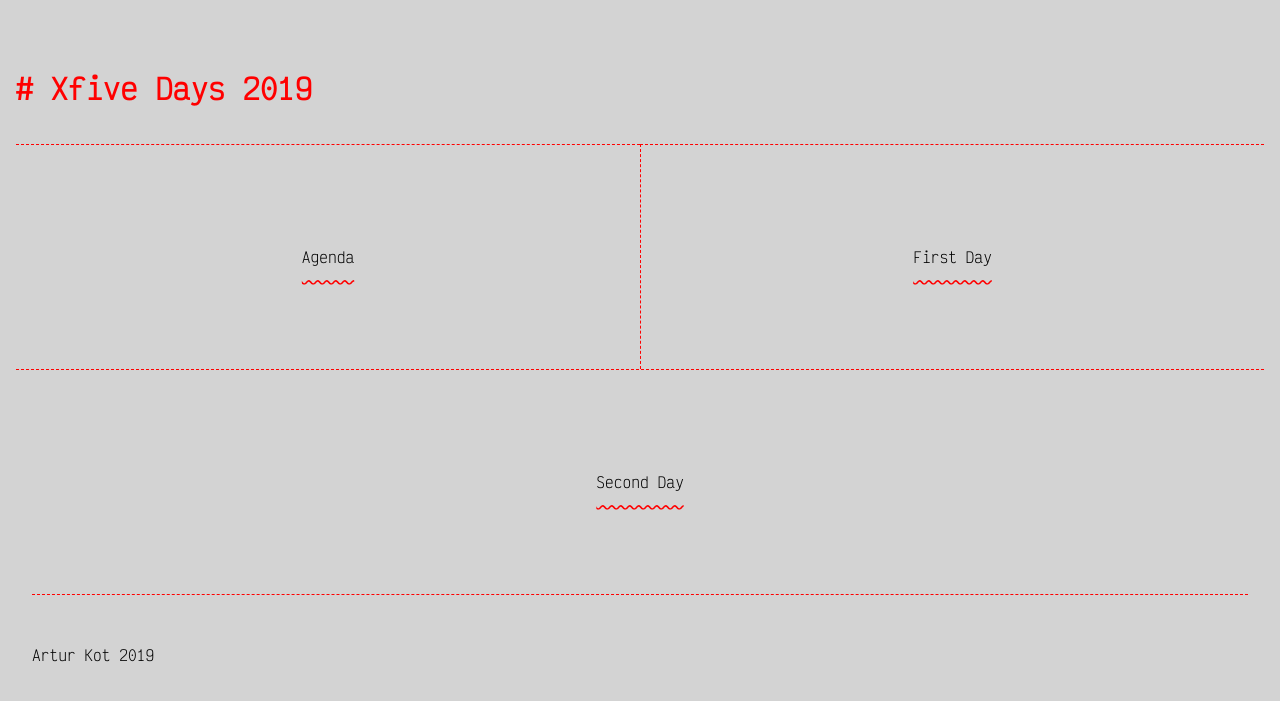
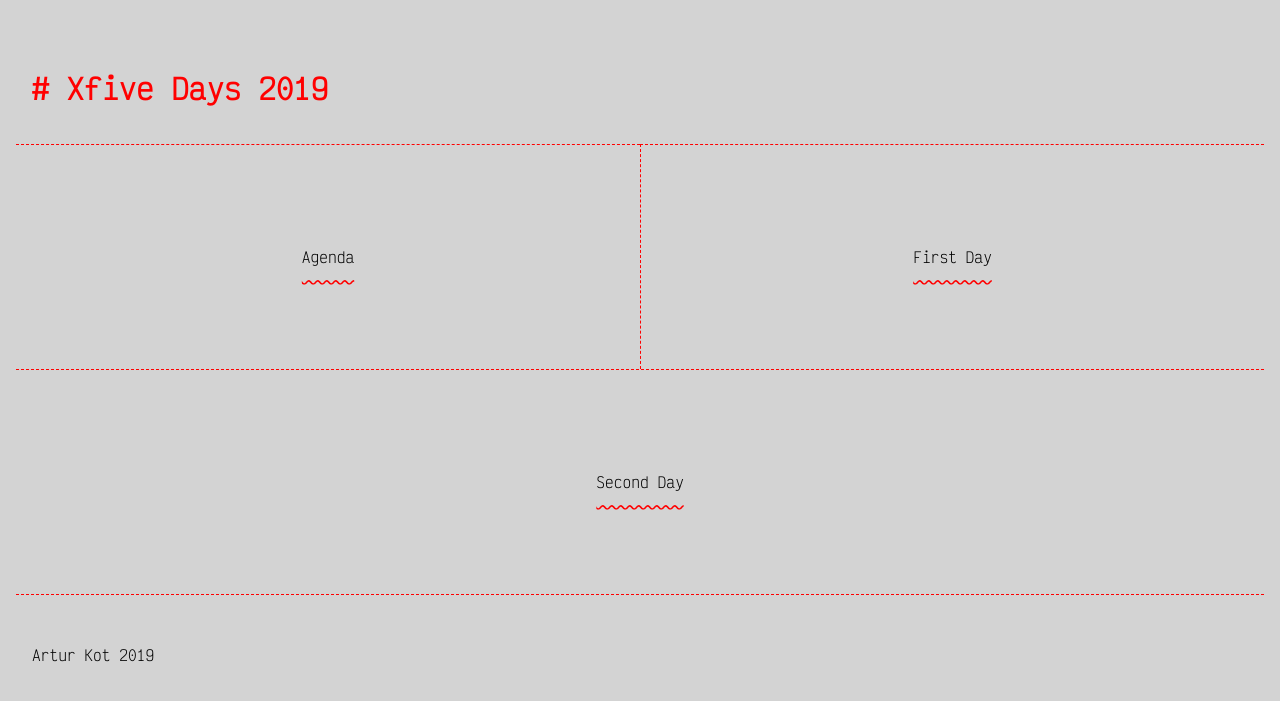
Before and after one commit to xfiveco/xfive-days-2019, a Jekyll site: the page built from index.html, in a window 1280 px wide. Shown: the top 701 px of the page. Built offline with Jekyll 4.4.1, drawn with Linux system fonts in a browser that asks for light colours.

Commit message:
Adjust margins in the mobile view

```diff
--- a/css/modules/main-footer.css
+++ b/css/modules/main-footer.css
@@ -1,4 +1,5 @@
 .main-footer {
-	padding-top: 2rem;
-	border-top: 1px dashed var(--color-distinct);
+    border-top: 1px dashed var(--color-distinct);
+    margin: 0 calc(var(--spacing-default) * -1);
+    padding: 2rem var(--spacing-default) 0;
 }
--- a/css/modules/page.css
+++ b/css/modules/page.css
@@ -4,7 +4,7 @@
 
 .page__header {
     margin: 2rem calc(var(--spacing-default) * -1) 0;
-    padding-bottom: 2rem;
+    padding: 0 var(--spacing-default) 2rem;
 }
 
 .page__header--with-border {
--- a/css/modules/reset.css
+++ b/css/modules/reset.css
@@ -9,8 +9,17 @@
     background: var(--color-background);
     font-family: "Victor Mono", "Courier", sans-serif;
     line-height: 1.5;
-    padding: var(--spacing-default);
     color: var(--color-neutral);
+}
+
+body {
+    padding: calc(var(--spacing-default) * 2) var(--spacing-default);
+}
+
+@media (min-width: 768px) {
+    body {
+        padding: calc(var(--spacing-default) * 2);
+    }
 }
 
 h1 {
```
